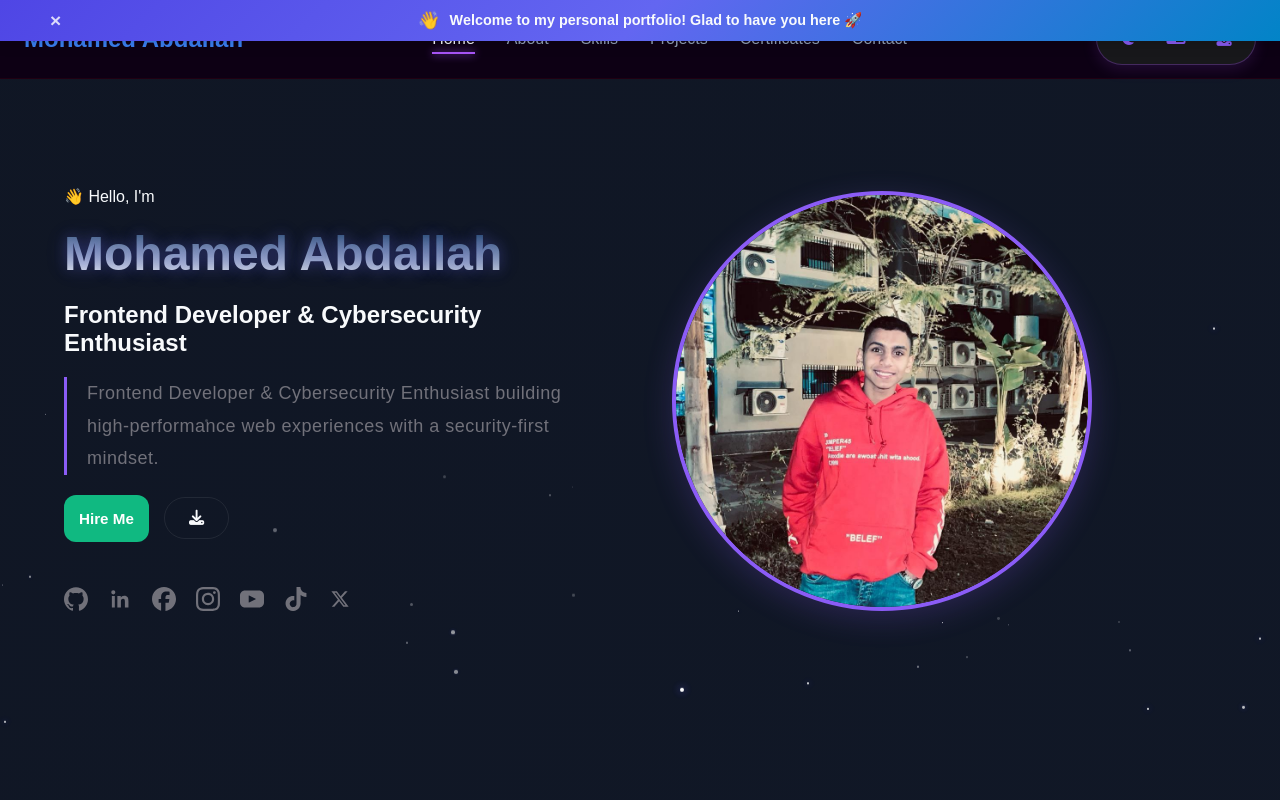
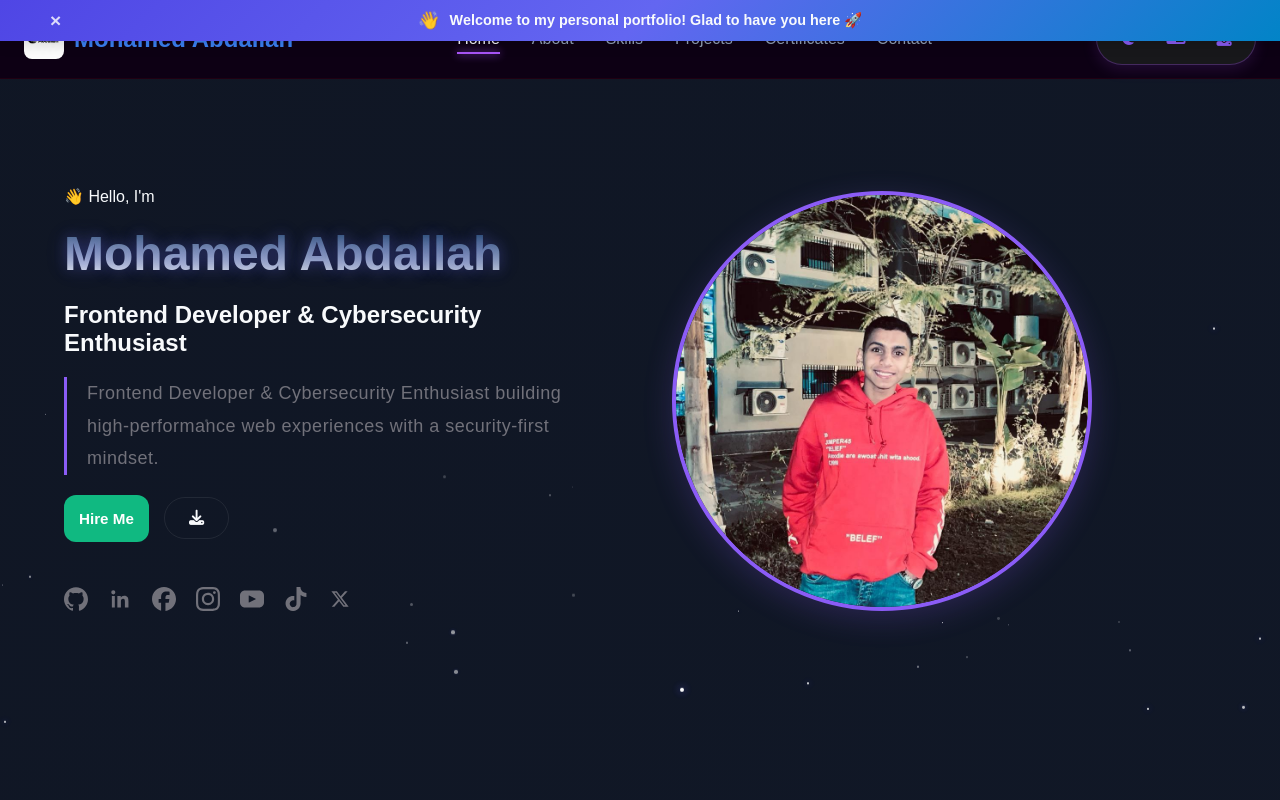
Before and after one commit to budiabdallah20/mohamedabdallah, an Electron app: page index.html in a window 1280 px wide. Shown: the top 800 px of the page. Drawn offline with Linux system fonts and the light colour scheme; no server answers.

Commit message:
save all changes

```diff
--- a/index.html
+++ b/index.html
@@ -8,6 +8,7 @@
 
     <!-- SEO Basics -->
     <title>Mohamed Abdallah </title>
+    <link rel="icon" type="image/png" href="./assets/logo/Mohamed-Abdallah--logo.png">
     <meta name="description" content="Portfolio of Mohamed Abdallah, a Frontend Developer and Cybersecurity enthusiast based in Egypt. View my projects, skills, and certifications.">
     <meta name="keywords" content="Mohamed Abdallah, Frontend Developer, Web Developer, Cybersecurity, Portfolio, HTML, CSS, JavaScript, Egypt">
     <meta name="author" content="Mohamed Abdallah">
@@ -19,7 +20,7 @@
     <meta property="og:title" content="Mohamed Abdallah | Portfolio">
     <meta property="og:description" content="Frontend Developer building high-performance web experiences with a security-first mindset.">
     <meta property="og:type" content="website">
-    <meta property="og:url" content="https://your-domain-here.com">
+    <meta property="og:url" content="https://mohamedabdallahdev.vercel.app/">
     <meta property="og:image" content="./assets/images/profile/hero.jpg">
 
     <!-- Fonts -->
@@ -73,9 +74,13 @@
     <!-- Header & Navbar -->
     <header class="header">
         <nav class="navbar">
-            <a href="#home" class="navbar-logo navbar__logo">
-                <span data-i18n="nav_logo" id="dynamic-nav-logo">Mohamed Abdallah</span>
-            </a>
+            <a href="#home" class="navbar-logo navbar__logo" style="display: flex; align-items: center; gap: 10px; text-decoration: none;">
+    <!-- صورة اللوجو -->
+    <img src="./assets/logo/Mohamed-Abdallah--logo.png" alt="Mohamed Abdallah Logo" style="width: 40px; height: 40px; object-fit: contain; border-radius: 8px;">
+
+    <!-- اسم الموقع -->
+    <span data-i18n="nav_logo" id="dynamic-nav-logo">Mohamed Abdallah</span>
+</a>
 
             <ul class="navbar__menu">
                 <li class="navbar__item"><a href="#home" class="navbar__link active" data-i18n="nav_home">Home</a></li>
```
Also changed, not shown: Mohamed-Abdallah--logo.png (added), assets/logo/Mohamed-Abdallah--logo.png (added).
